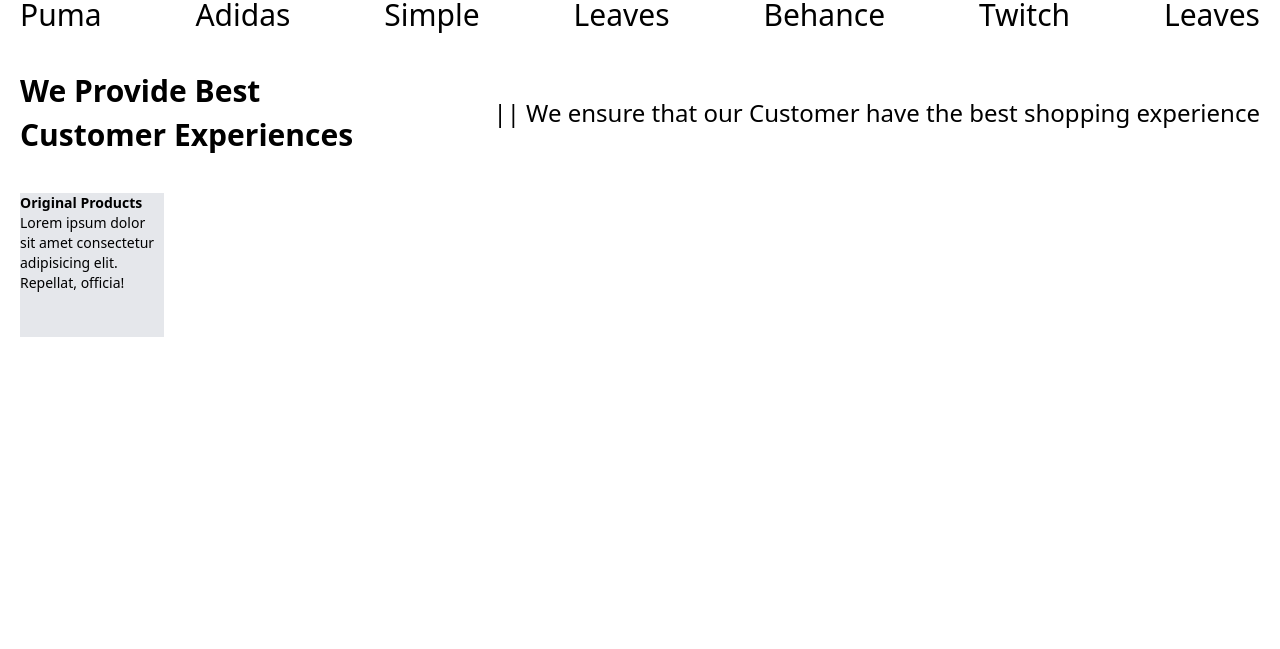
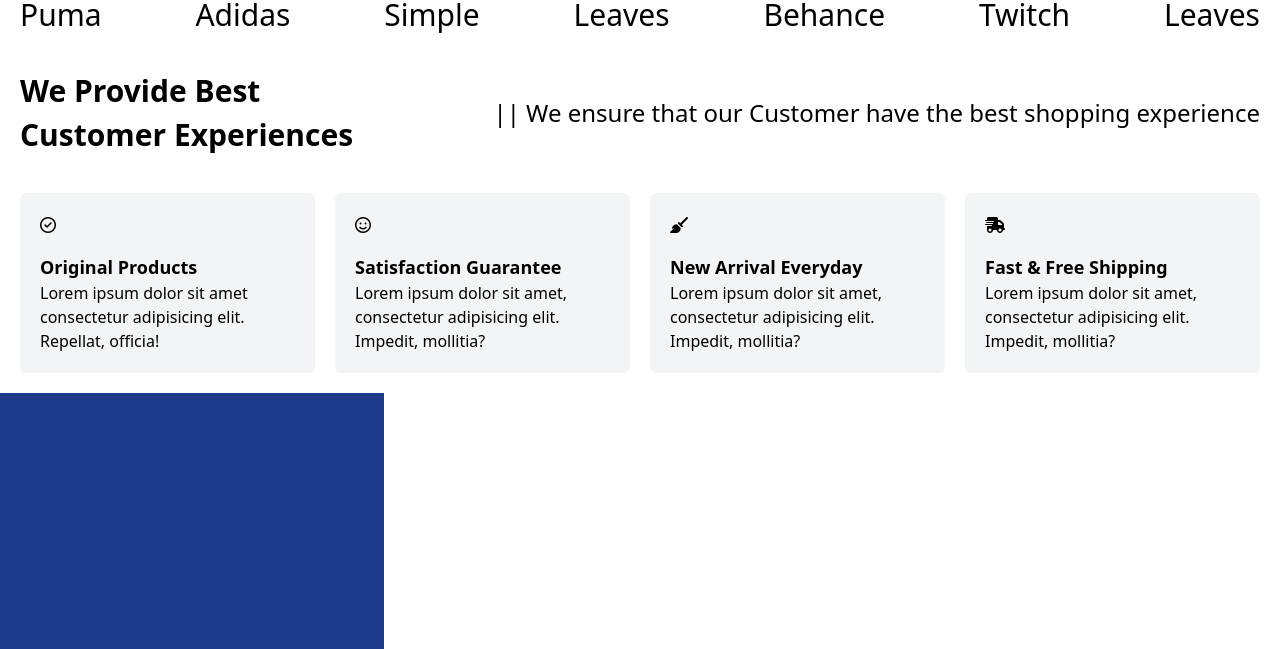
Before and after one commit to Ragul3153/Nostra, a plain HTML site: page index.html in a window 1280 px wide. Shown: the part 703-1352 px from the top of the page. Before the commit the page ends 1060 px from the top, so only its background shows below. Drawn offline with nearby package versions, Linux system fonts and the light colour scheme.

Commit message:
products updated

```diff
--- a/index.html
+++ b/index.html
@@ -219,20 +219,35 @@
 
     <!--Emoji Section-->
 
-    <section class="p-5">
-      <div class="w-36 h-36 bg-gray-200 ">
-        <p class="font-bold text-sm">Original Products</p>
-        <p class="text-sm">Lorem ipsum dolor sit amet consectetur adipisicing elit. Repellat, officia!</p>
+    <section class="p-5 grid gap-5 md:flex">
+      <div class="w-full bg-gray-100 p-5 rounded-md">
+        <i class="fa-regular fa-circle-check pb-5"></i>
+        <p class="font-bold text-sm md:text-lg">Original Products</p>
+        <p class="text-sm md:text-base">Lorem ipsum dolor sit amet consectetur adipisicing elit. Repellat, officia!</p>
       </div>
 
-      <div>
-
+      <div class="w-full bg-gray-100 p-5 rounded-md">
+         <i class="fa-regular fa-face-smile pb-5"></i>
+         <p class="font-bold text-sm md:text-lg">Satisfaction Guarantee</p>
+         <p class="text-sm md:text-base">Lorem ipsum dolor sit amet, consectetur adipisicing elit. Impedit, mollitia?</p>
       </div>
 
-      <div>
-
+      <div class="w-full bg-gray-100 p-5 rounded-md">
+         <i class="fa-solid fa-broom pb-5"></i>
+         <p class="font-bold text-sm md:text-lg ">New Arrival Everyday</p>
+         <p class="text-sm md:text-base">Lorem ipsum dolor sit amet, consectetur adipisicing elit. Impedit, mollitia?</p>
       </div>
 
+      <div class="w-full bg-gray-100 p-5 rounded-md">
+        <i class="fa-solid fa-truck-fast pb-5"></i>
+         <p class="font-bold text-sm md:text-lg">Fast & Free Shipping</p>
+         <p class="text-sm md:text-base">Lorem ipsum dolor sit amet, consectetur adipisicing elit. Impedit, mollitia?</p>
+      </div>
+    </section>
+
+    <!--Limited Image Section-->
+
+    <section class="w-96 h-64 bg-blue-900 ">
       <div>
 
       </div>
```
